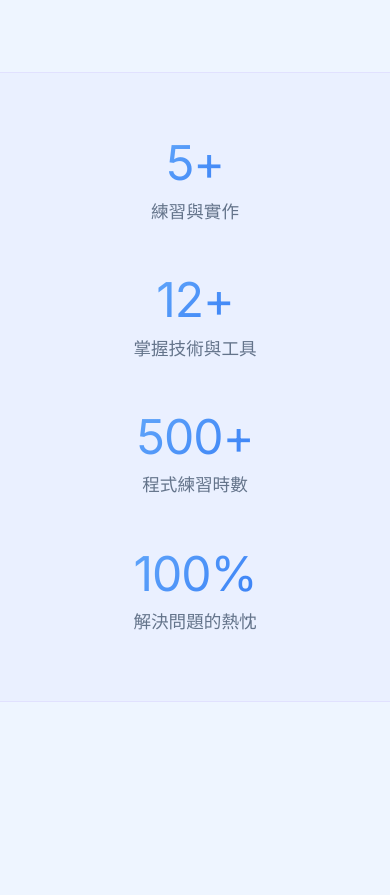
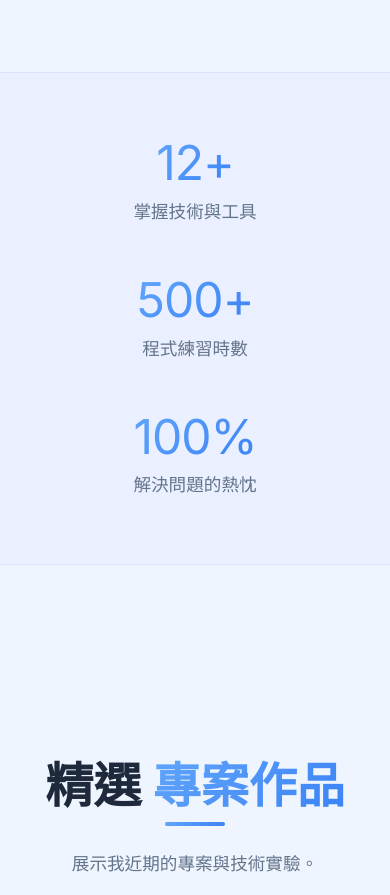
Before and after one commit to gwu9091/personal-portfolio, a Vue app: page / in a window 390 px wide. Shown: the part 4540-5435 px from the top of the page. Built offline with nearby package versions, Linux system fonts and the light colour scheme.

Commit message:
Remove practice stat and adjust grid layout

```diff
--- a/src/components/StatsSection.vue
+++ b/src/components/StatsSection.vue
@@ -2,14 +2,12 @@
 import { ref, onMounted, onUnmounted } from 'vue'
 
 const stats = ref([
-  { label: '練習與實作', value: 5, prefix: '', suffix: '+' },
   { label: '掌握技術與工具', value: 12, prefix: '', suffix: '+' },
   { label: '程式練習時數', value: 500, prefix: '', suffix: '+' },
   { label: '解決問題的熱忱', value: 100, prefix: '', suffix: '%' }
 ])
 
 const displayStats = ref([
-  { value: 0 },
   { value: 0 },
   { value: 0 },
   { value: 0 }
@@ -84,7 +82,7 @@ onUnmounted(() => {
 
 .stats-grid {
   display: grid;
-  grid-template-columns: repeat(4, 1fr);
+  grid-template-columns: repeat(3, 1fr);
   gap: 2rem;
   text-align: center;
 }
@@ -110,8 +108,8 @@ onUnmounted(() => {
 
 @media (max-width: 900px) {
   .stats-grid {
-    grid-template-columns: repeat(2, 1fr);
-    gap: 3rem 2rem;
+    grid-template-columns: 1fr;
+    gap: 3rem;
   }
 }
 
```
Also changed, not shown: 1 other file (tests, documents, lock files or other folders).
